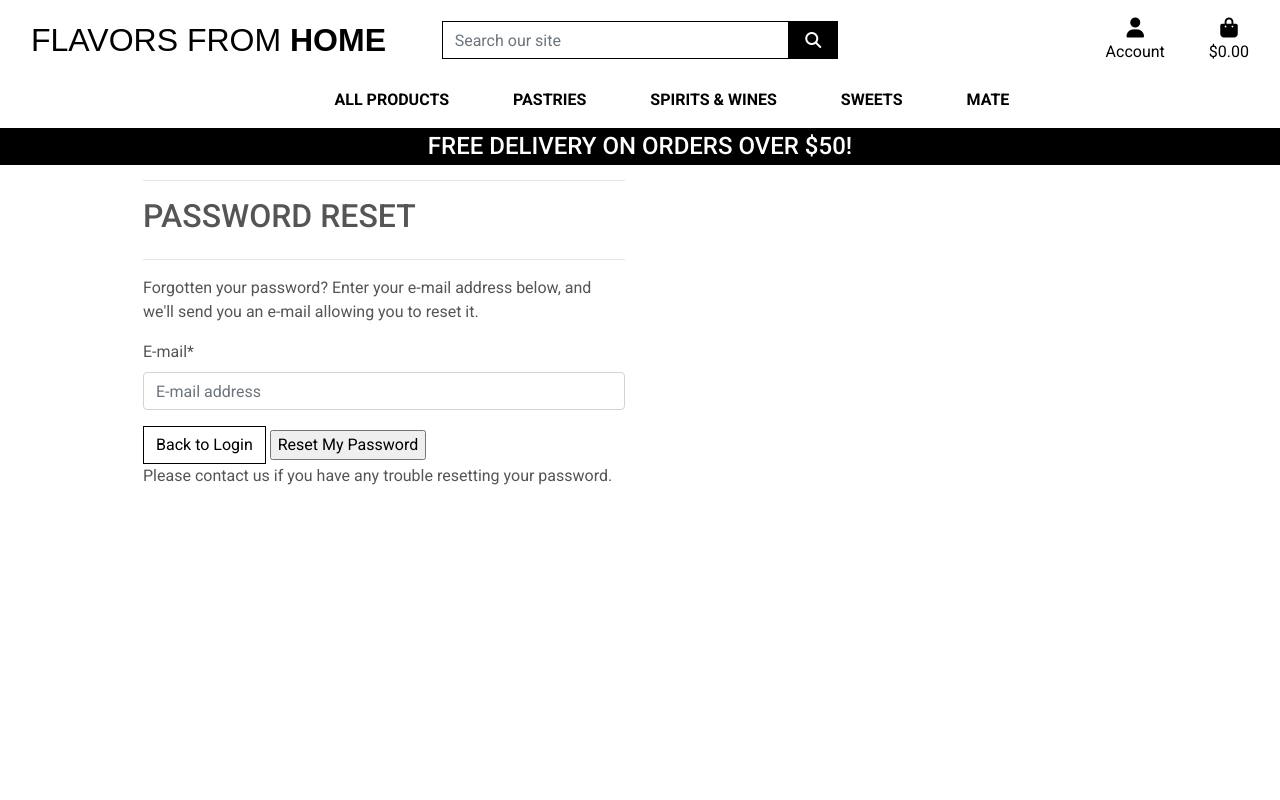
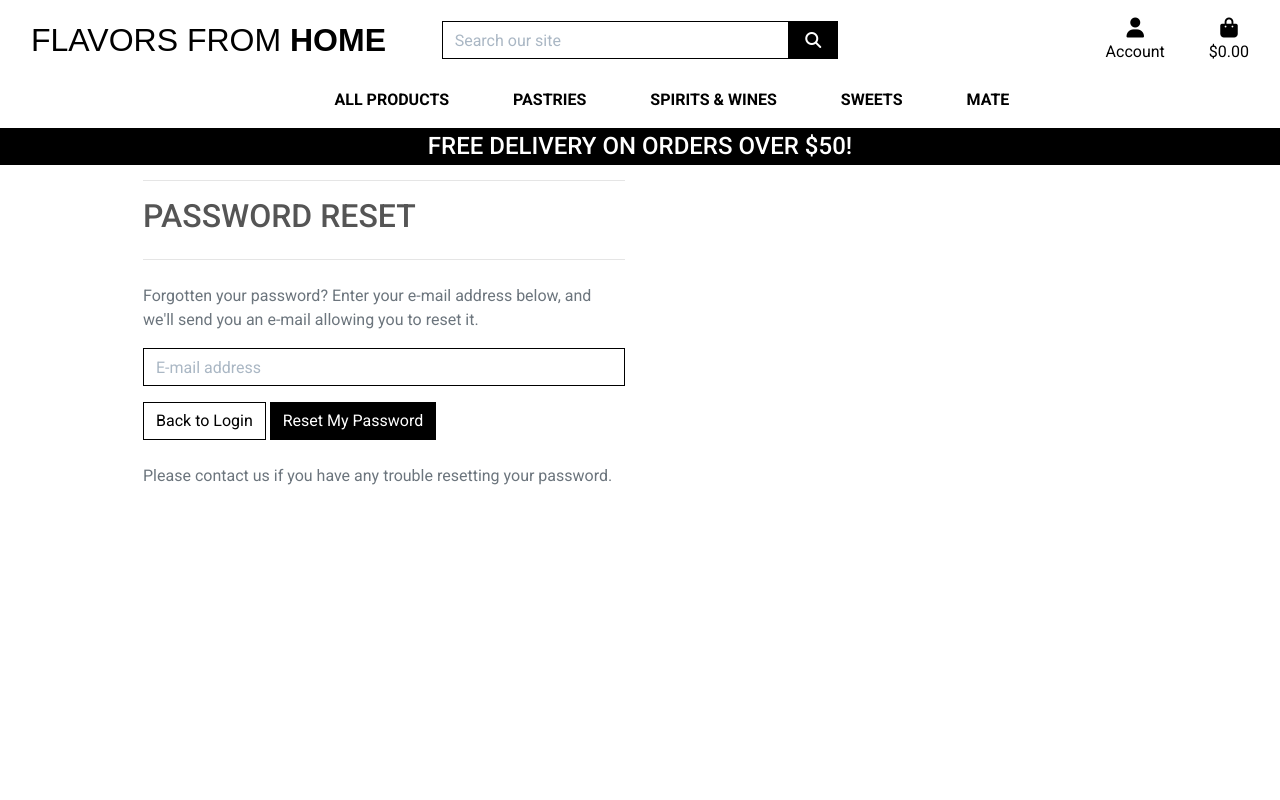
Before and after one commit to jjlg90/flavors_from_home, a Django app: page /accounts/password/reset/ in a window 1280 px wide. Run offline with Django 3.2, Linux system fonts and the light colour scheme; some libraries are stand-ins or nearby versions; some web fonts are replaced.

Commit message:
Added styles for allauth templates and testes profiles

```diff
--- a/profiles/templates/profiles/profile.html
+++ b/profiles/templates/profiles/profile.html
@@ -23,4 +23,5 @@
                 <hr>
             </div>
         </div>
+        {{ profile }}
 {% endblock %}
--- a/static/css/base.css
+++ b/static/css/base.css
@@ -99,6 +99,10 @@ a.category-badge > span.badge:hover {
     cursor: pointer;
 }
 
+input[name='q']::placeholder {
+    color: #aab7c4;
+}
+
 
 /* ------------------------------- bootstrap toasts */
 
@@ -172,6 +176,61 @@ a.category-badge > span.badge:hover {
 }
 
 
+/* Allauth form formatting */
+
+.allauth-form-inner-content p {
+    margin-top: 1.5rem; /* mt-4 */
+    color: #6c757d; /* text-secondary */
+}
+
+.allauth-form-inner-content input {
+    border-color: #000;
+    border-radius: 0;
+}
+
+.allauth-form-inner-content label:not([for='id_remember']) {
+    display: none;
+}
+
+.allauth-form-inner-content input::placeholder {
+    color: #aab7c4;
+}
+
+.allauth-form-inner-content button,
+.allauth-form-inner-content input[type='submit'] {
+	/* btn */
+	display: inline-block;
+    font-weight: 400;
+    color: #fff;
+    text-align: center;
+    vertical-align: middle;
+    -webkit-user-select: none;
+    -moz-user-select: none;
+    -ms-user-select: none;
+    user-select: none;
+    background-color: #000;
+    border: 1px solid #000;
+    padding: .375rem .75rem;
+    font-size: 1rem;
+    line-height: 1.5;
+    border-radius: 0;
+
+    /* standard bootstrap btn transitions */
+    transition: color .15s ease-in-out,background-color .15s ease-in-out,border-color .15s ease-in-out,box-shadow .15s ease-in-out;
+}
+
+.allauth-form-inner-content button:hover,
+.allauth-form-inner-content input[type='submit']:hover {
+	color: #fff;
+    background-color: #222;
+    border-color: #222;
+}
+
+.allauth-form-inner-content a {
+	color: #17a2b8; /* text-info */
+}
+
+
 /* -------------------------------- Media Queries */
 
 /* Slightly larger container on xl screens */
--- a/templates/base.html
+++ b/templates/base.html
@@ -74,7 +74,7 @@
                                 {% if request.user.is_superuser %}
                                     <a href="" class="dropdown-item">Product Management</a>
                                 {% endif %}
-                                <a href="" class="dropdown-item">My Profile</a>
+                                <a href="{% url 'profile' %}" class="dropdown-item">My Profile</a>
                                 <a href="{% url 'account_logout' %}" class="dropdown-item">Logout</a>
                             {% else %}
                                 <a href="{% url 'account_signup' %}" class="dropdown-item">Register</a>
```
Also changed, not shown: profiles/views.py (+7 -2 lines).
